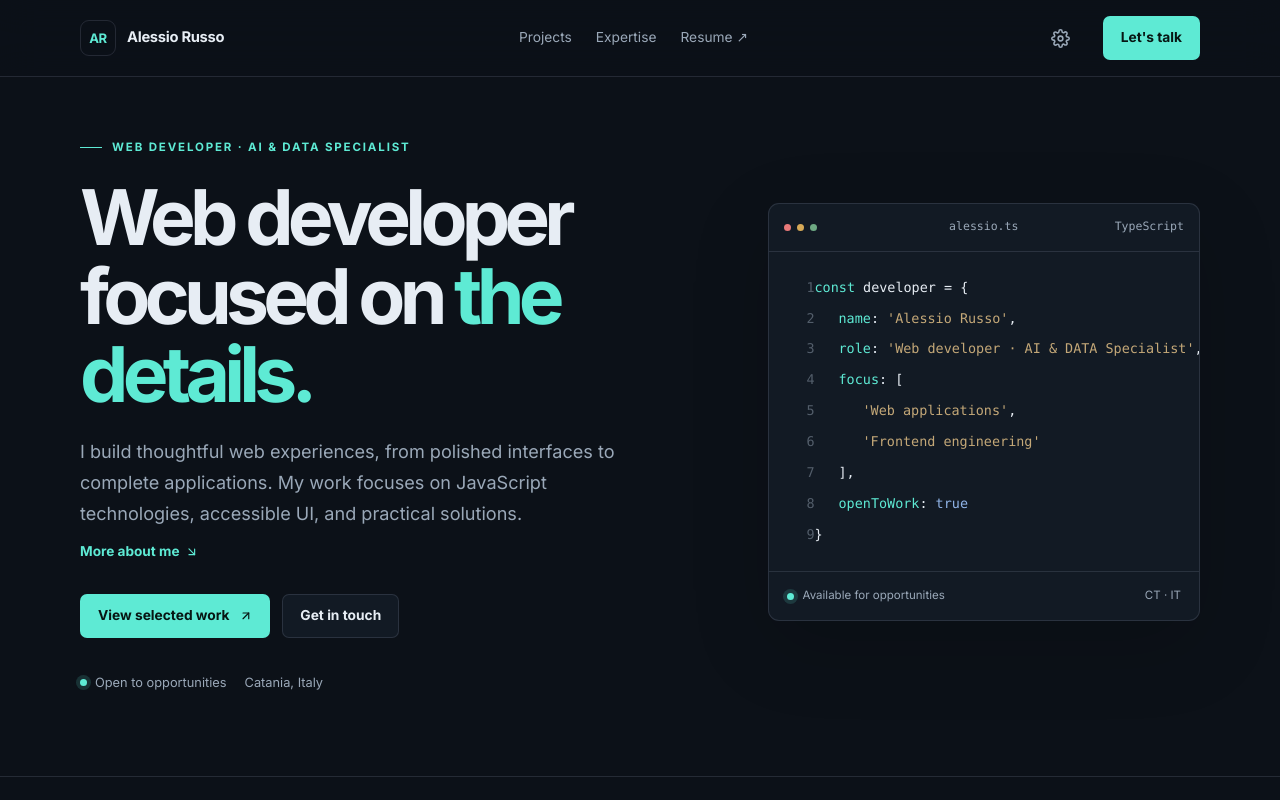
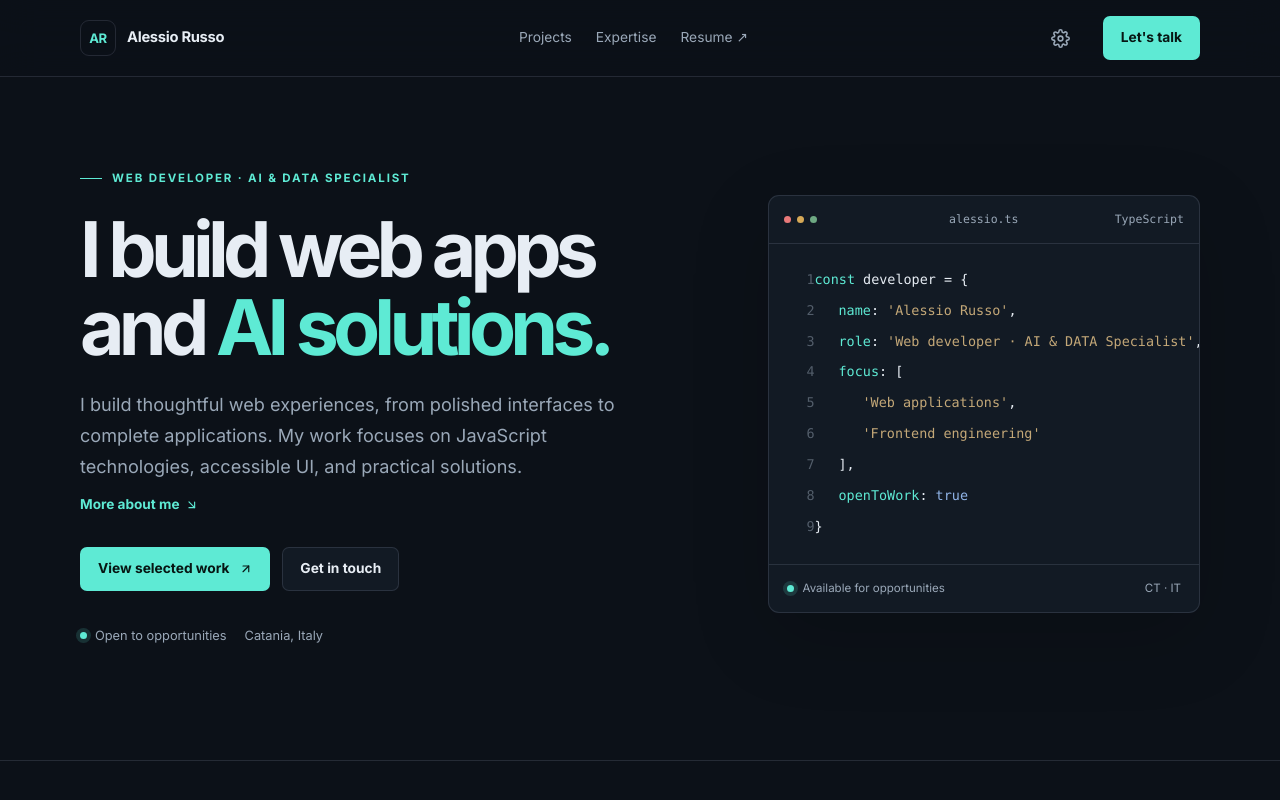
Before and after one commit to n0wherefast/Portfolio, a Next.js app: page / in a window 1280 px wide. Shown: the top 800 px of the page. Built offline with nearby package versions, Linux system fonts and the light colour scheme; no server answers.

Commit message:
new design

```diff
--- a/app/components/About.tsx
+++ b/app/components/About.tsx
@@ -37,7 +37,7 @@ function About() {
             animate={{ opacity: 1, y: 0 }}
             transition={{ duration: 0.45, delay: 0.08 }}
           >
-            {isLangSwitch ? <>Web developer<br />focused on <span>the details.</span></> : <>Sviluppatore web<br />con cura per <span>i dettagli.</span></>}
+            {isLangSwitch ? <>I build web apps<br />and <span>AI solutions.</span></> : <>Creo applicazioni web<br />e <span>soluzioni AI.</span></>}
           </motion.h1>
           <p className="hero-copy">
             {introduction}
```
